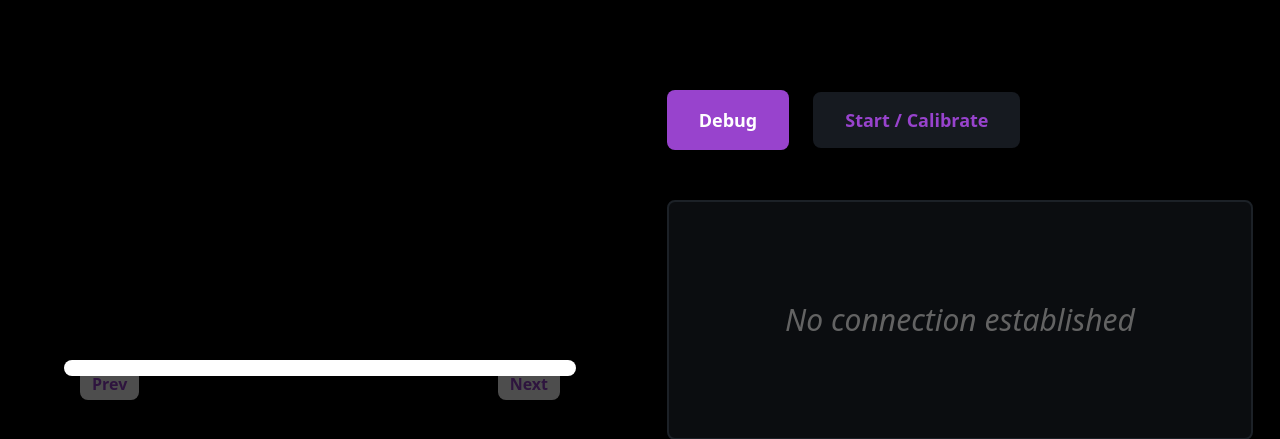
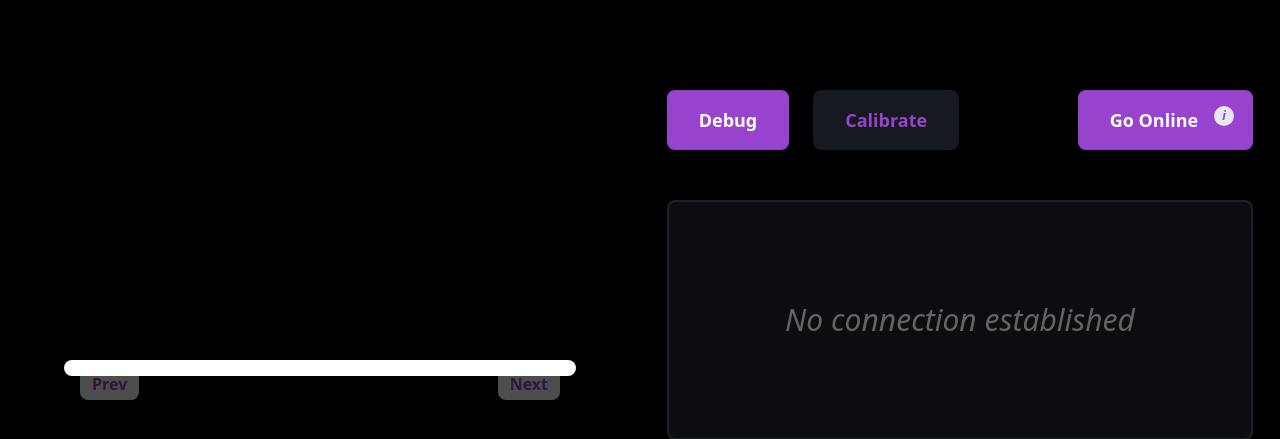
Before and after one commit to aidanvancil/virtual_graffiti, a Django app: page /admin_panel/ in a window 1280 px wide. Shown: the part 68-507 px from the top of the page. Run offline with Django 4.2, Linux system fonts and the light colour scheme; a user stored in the database is signed in; some libraries are stand-ins or nearby versions.

Commit message:
update: for code input

```diff
--- a/app/templates/admin_panel.html
+++ b/app/templates/admin_panel.html
@@ -76,10 +76,34 @@
         <div id="top_third" class="sm:h-1/4 h-1/2 w-11/12 flex items-center space-x-6 mx-auto"> <!-- Top 1/3 -->
             <button onclick="toggleDebugMode()"><div id="debugButton" class="bg-[#9843cd] rounded-lg px-10 py-4 text-sm font-bold text-white sm:py-2 md:px-6 md:text-lg md:py-3 lg:py-4 lg:px-8 hover:text-[#6d3c8c]">Debug</div></button>
             {% if init %}
-                <button><a href="{% url 'pull'%}" class="bg-gray-700 bg-opacity-40  text-[#9843cd] rounded-lg px-10 py-4 text-sm font-bold sm:py-2 md:px-6 md:text-lg md:py-3 lg:py-4 lg:px-8 hover:text-gray-700">Fill Mode</a></button>
+                <button><a href="{% url 'pull'%}" class="block bg-gray-700 bg-opacity-40  text-[#9843cd] rounded-lg px-10 py-4 text-sm font-bold sm:py-2 md:px-6 md:text-lg md:py-3 lg:py-4 lg:px-8 hover:text-gray-700">Fill Mode</a></button>
             {% else %}
-                <button onclick="showNotification('Program initializing')"><a href="{% url '_init'%}" class="bg-gray-700 bg-opacity-40  text-[#9843cd] rounded-lg px-10 py-4 text-sm font-bold sm:py-2 md:px-6 md:text-lg md:py-3 lg:py-4 lg:px-8 hover:text-gray-700">Start / Calibrate</a></button>
+                <button onclick="showNotification('Program initializing')"><a href="{% url '_init'%}" class="block bg-gray-700 bg-opacity-40 text-[#9843cd] rounded-lg px-10 py-4 text-sm font-bold sm:py-2 md:px-6 md:text-lg md:py-3 lg:py-4 xl:px-8 hover:text-gray-700">Calibrate</a></button>
             {% endif %}
+            <div class="hidden lg:flex flex-grow"></div>
+            <!-- Information button -->
+            <d class="xl:flex hidden text-[#9843cd] font-bold text-lg">
+                <div id="informatic" class="bg-[#9843cd] text-white rounded-lg flex">
+                    <button onclick="console.log('waber')" id="informaticOriginal" class="px-10 py-4 sm:py-2 md:px-6 md:py-3 lg:py-4 lg:px-8 flex">
+                        <p class="animate-fade-right animate-once animate-duration-500 animate-delay-[100ms] animate-ease-in-out hover:text-[#6d3c8c]">Go Online</p>
+                        <div id="informaticButtonOG" class="cursor-pointer rounded-full bg-gray-200 w-5 h-5 p-2 xl:flex hidden items-center justify-center ml-4 mr-[-1vw] hover:opacity-50">
+                            <i class="text-[#9843cd] text-[0.75rem]">i</i>
+                        </div>
+                    </button>
+                    <div id="informaticChanged" class="hidden leading-none py-2 pr-6 pl-2 h-1/4 w-full text-left font-light">
+                        <div class="flex-col">
+                            <h3 class="text-sm text-center mb-1 font-bold"><span class="underline">Status:</span><span class="text-green-400"> Online</span></h3>
+                            <p class="text-[0.55rem]">With an internet connect feel free to connect online. This <a href="https://virtual-graffiti-box.onrender.com/" target="_blank"><i class="underline font-medium">link</i></a> will redirect to a website that provides a code. Upon inputting the code and submitting, your private instance will be connected, enabling the following features:</p>
+                            <ul class="text-[0.55rem] list-disc text-left ml-[20%] mt-2">
+                                <li>User Registration, User Settings, Admin-User Controls</li>
+                            </ul>
+                        </div>
+                        <div id="informaticButton" onclick="toggleInfoText()" class="cursor-pointer font-bold rounded-full bg-gray-200 w-5 h-5 p-2 xl:flex hidden items-center justify-center mr-[-1vw] ml-[-20px] hover:opacity-50">
+                            <p class="text-[#9843cd] text-[0.75rem]">X</p>
+                        </div>
+                    </div>
+                </div>
+            </d>
         </div>
 
         <div id="middle_third" class="sm:h-[37.5%] h-1/2 w-full flex justify-center items-center mx-auto mb-4 mt--4"> <!-- Middle 1/3 -->
@@ -147,6 +171,7 @@
 
 <script>
     let debugMode = false;
+    let infoMode = false;
     function toggleMetricsVisibility(debugMode) {
         const metricsContainer = document.getElementById('metrics-container');
         if (debugMode) {
@@ -156,17 +181,30 @@
         }
     }
 
+    function toggleInfoText() {
+        var informaticOriginal = document.getElementById("informaticOriginal");
+        var informaticChanged = document.getElementById("informaticChanged");
+        var informaticButton = document.getElementById("informaticButtonOG");
+        var informatic = document.getElementById("informatic");
+        informatic.classList.toggle("cursor-default");
+        informaticButton.classList.toggle("bg-opacity-40");
+        informaticChanged.classList.toggle('hidden');
+        informaticChanged.classList.toggle('flex')
+        informaticOriginal.classList.toggle('hidden');
+        infoMode = !infoMode;
+    }
+
     function toggleDebugMode() {
         var debugButton = document.getElementById("debugButton");
         debugButton.classList.toggle("bg-gray-700");
         debugButton.classList.toggle("bg-opacity-40");
-        debugButton.classList.toggle("text-white")
+        debugButton.classList.toggle("text-white");
         debugButton.classList.toggle("text-[#9843cd]");
-        debugButton.classList.toggle("hover:text-[#6d3c8c]")
-        debugButton.classList.toggle("border-white")
-        debugButton.classList.toggle("border-2")
+        debugButton.classList.toggle("hover:text-[#6d3c8c]");
+        debugButton.classList.toggle("border-white");
+        debugButton.classList.toggle("border-2");
         debugMode = !debugMode;
-        toggleMetricsVisibility(debugMode)
+        toggleMetricsVisibility(debugMode);
 
         showNotification(debugMode ? 'Debug mode activated' : 'Debug mode deactivated');
     }
@@ -277,6 +315,11 @@
             arrows: true,
             cover: true,
         }).mount();
+
+        document.getElementById('informaticButtonOG').addEventListener('click', function(event) {
+            event.stopPropagation();
+            toggleInfoText();
+        });
     });
 
     document.addEventListener('DOMContentLoaded', function () {
```
Also changed, not shown: db.sqlite3 (added).
